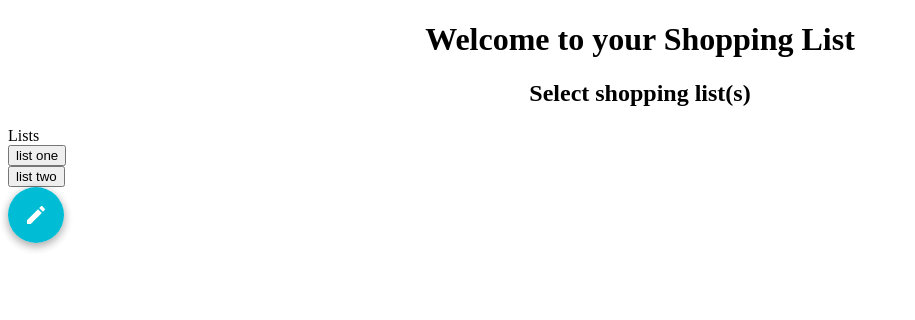
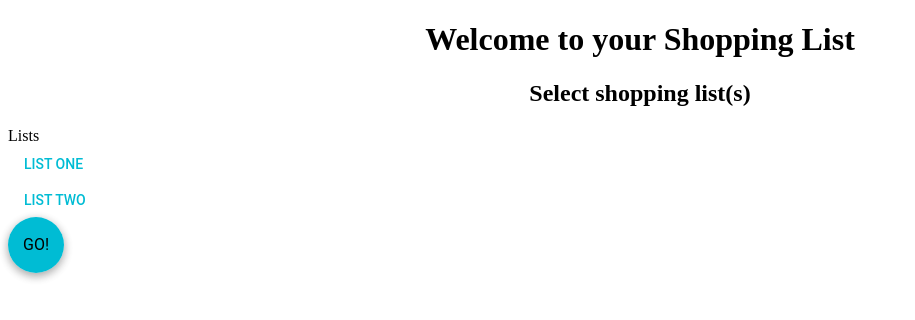
Before and after one commit to GregatGit/shoppingListV3, a React app: page / in a window 1280 px wide. Shown: the top 320 px of the page, without its empty margins (0-915 px from the left). Built offline with nearby package versions, Linux system fonts and the light colour scheme; what react-tap-event-plugin would draw is missing.

Commit message:
Replaced buttons with Materil-ui and hooked up callbacks

```diff
--- a/src/components/App.js
+++ b/src/components/App.js
@@ -5,7 +5,7 @@ import items from '../data/items.json'
 import FinalList from './FinalList/FinalList'
 import FloatingActionButton from './Button/FloatingActionButton'
 
-const listNames = items.map(list => list.list)
+const listNames = items.map(list => list.listName)
 
 class App extends React.Component {
   constructor (props) {
@@ -29,7 +29,6 @@ class App extends React.Component {
     this.setState({shoppingListReady: temp})
   }
   render () {
-
     return (
       <div>
         <Heading1 />
@@ -41,7 +40,10 @@ class App extends React.Component {
             />
             <FloatingActionButton label='DONE' function={this.toggleListIsReady} />
           </div>
-        ) : (<FinalList lists={this.state.lists} />)}
+        ) : (<FinalList
+                lists={this.state.lists}
+                items={items}
+              />)}
       </div>
     )
   }
--- /dev/null
+++ b/src/components/Button/FlatButton.js
@@ -0,0 +1,10 @@
+import React from 'react'
+import FlatButton from 'material-ui/FlatButton'
+
+const FlatButtonSimple = (props) => (
+  <div>
+    <FlatButton onClick={props.function} label={props.name} primary={true} />
+  </div>
+)
+
+export default FlatButtonSimple
--- a/src/components/Button/FloatingActionButton.js
+++ b/src/components/Button/FloatingActionButton.js
@@ -8,7 +8,7 @@ const style = {
 
 const myFloatingActionButton = (props) => (
   <FloatingActionButton style={style} onClick={props.function} >
-    <ContentAdd />
+    GO!
   </FloatingActionButton>
 )
 
--- a/src/components/FinalList/FinalList.js
+++ b/src/components/FinalList/FinalList.js
@@ -1,5 +1,11 @@
 import React from 'react'
-// import items from '../../data/items.json'
+import {List, ListItem} from 'material-ui/List'
+import ContentInbox from 'material-ui/svg-icons/content/inbox'
+import ActionGrade from 'material-ui/svg-icons/action/grade'
+import ContentSend from 'material-ui/svg-icons/content/send'
+import ContentDrafts from 'material-ui/svg-icons/content/drafts'
+import Divider from 'material-ui/Divider'
+import ActionInfo from 'material-ui/svg-icons/action/info'
 
 class FinalList extends React.Component {
   constructor (props) {
@@ -8,11 +14,33 @@ class FinalList extends React.Component {
       temp: []
     }
   }
+  makeListItem (item) {
+    return (
+      <ListItem primaryText={item.item} rightIcon={< ActionInfo />} />
+    )
+  }
   render () {
-    console.log(this.props.lists)
+    console.log(this.props.items[0].items)
     return (
       <div>
-        I'm a list
+        <List>
+          <ListItem primaryText='Inbox' leftIcon={< ContentInbox />} />
+          <ListItem primaryText='Starred' leftIcon={< ActionGrade />} />
+          <ListItem primaryText='Sent mail' leftIcon={< ContentSend />} />
+          <ListItem primaryText='Drafts' leftIcon={< ContentDrafts />} />
+          <ListItem primaryText='Inbox' leftIcon={< ContentInbox />} />
+        </List>
+        <Divider />
+        <List>
+          <ListItem primaryText='All mail' rightIcon={< ActionInfo />} />
+          <ListItem primaryText='Trash' rightIcon={< ActionInfo />} />
+          <ListItem primaryText='Spam' rightIcon={< ActionInfo />} />
+          <ListItem primaryText='Follow up' rightIcon={< ActionInfo />} />
+        </List>
+        <Divider />
+        <List>
+          { this.props.items[0].items.map(this.makeListItem)}
+        </List>
       </div>
     )
   }
--- a/src/components/Lists/Lists.js
+++ b/src/components/Lists/Lists.js
@@ -1,10 +1,11 @@
 import React from 'react'
+import FlatButtonSimple from '../Button/FlatButton'
 
 const Lists = ({lists, addList}) => {
   const data = lists.map((name, index) => {
     return (
       <div key={index}>
-        <button onClick={addList}>{name}</button>
+        <FlatButtonSimple function={addList} name={name} />
       </div>
     )
   })
--- a/src/data/items.json
+++ b/src/data/items.json
@@ -1,6 +1,6 @@
 [
   {
-    "list": "list one",
+    "listName": "list one",
     "items": [
       {
         "item": "apples",
@@ -47,7 +47,7 @@
     ]
   },
   {
-    "list": "list two",
+    "listName": "list two",
     "items": [
       {
         "item": "flour",
```
